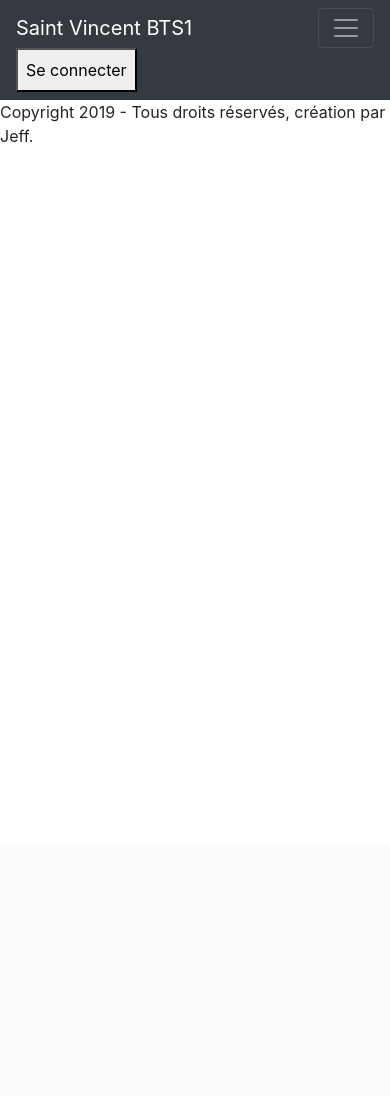
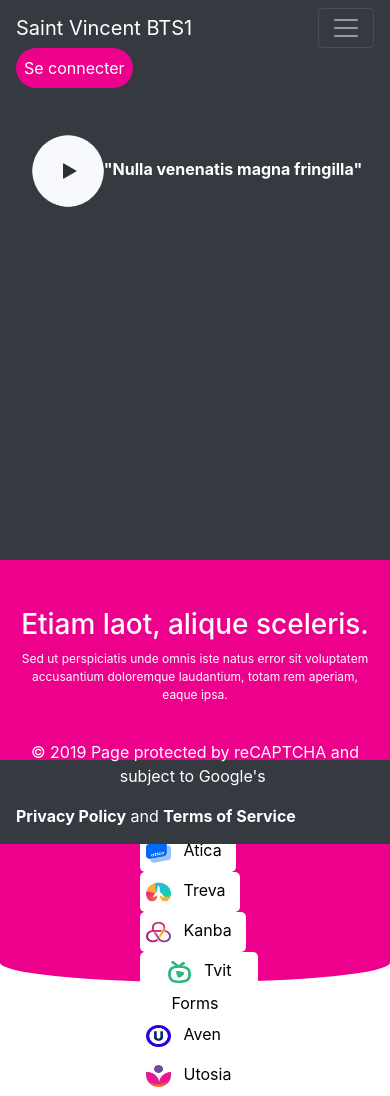
Before and after one commit to Madax60/Live_question, a PHP site: page / in a window 390 px wide. Before the commit the page ends 142 px from the top, so only its background shows below. Run offline with PHP 8.4, Linux system fonts and the light colour scheme.

Commit message:
problème centrage et responsive des logos, footer non finis, navbar probleme inversion en responsive

```diff
--- a/includes/footer.php
+++ b/includes/footer.php
@@ -1,10 +1,14 @@
-<footer>Copyright 2019 - Tous droits réservés, création par Jeff.
+	<footer class="bg-dark fixed-bottom text-center">
 
-	<!-- Optional JavaScript -->
-    <!-- jQuery first, then Popper.js, then Bootstrap JS -->
-    <script src="https://code.jquery.com/jquery-3.4.1.slim.min.js" integrity="sha384-J6qa4849blE2+poT4WnyKhv5vZF5SrPo0iEjwBvKU7imGFAV0wwj1yYfoRSJoZ+n" crossorigin="anonymous"></script>
-    <script src="https://cdn.jsdelivr.net/npm/popper.js@1.16.0/dist/umd/popper.min.js" integrity="sha384-Q6E9RHvbIyZFJoft+2mJbHaEWldlvI9IOYy5n3zV9zzTtmI3UksdQRVvoxMfooAo" crossorigin="anonymous"></script>
-    <script src="https://stackpath.bootstrapcdn.com/bootstrap/4.4.1/js/bootstrap.min.js" integrity="sha384-wfSDF2E50Y2D1uUdj0O3uMBJnjuUD4Ih7YwaYd1iqfktj0Uod8GCExl3Og8ifwB6" crossorigin="anonymous"></script>
+		<!-- Optional JavaScript -->
+	    <!-- jQuery first, then Popper.js, then Bootstrap JS -->
+	    <script src="https://code.jquery.com/jquery-3.4.1.slim.min.js" integrity="sha384-J6qa4849blE2+poT4WnyKhv5vZF5SrPo0iEjwBvKU7imGFAV0wwj1yYfoRSJoZ+n" crossorigin="anonymous"></script>
+	    <script src="https://cdn.jsdelivr.net/npm/popper.js@1.16.0/dist/umd/popper.min.js" integrity="sha384-Q6E9RHvbIyZFJoft+2mJbHaEWldlvI9IOYy5n3zV9zzTtmI3UksdQRVvoxMfooAo" crossorigin="anonymous"></script>
+	    <script src="https://stackpath.bootstrapcdn.com/bootstrap/4.4.1/js/bootstrap.min.js" integrity="sha384-wfSDF2E50Y2D1uUdj0O3uMBJnjuUD4Ih7YwaYd1iqfktj0Uod8GCExl3Og8ifwB6" crossorigin="anonymous"></script>
+	    <div class="row fixed-bottom mx-2 px-2">
+	    	<p> &copy; 2019 Page protected by reCAPTCHA and subject to Google's&nbsp;</p> <p id="gras">Privacy Policy </p> <p>&nbsp;and&nbsp;</p> <p id="gras">Terms of Service</p></p>
+	    </div>
+
 	</footer>
 </body>
 </html>
--- a/includes/header.php
+++ b/includes/header.php
@@ -7,7 +7,7 @@
 
 		<!-- Bootstrap CSS -->
 		<link rel="stylesheet" href="https://stackpath.bootstrapcdn.com/bootstrap/4.4.1/css/bootstrap.min.css" integrity="sha384-Vkoo8x4CGsO3+Hhxv8T/Q5PaXtkKtu6ug5TOeNV6gBiFeWPGFN9MuhOf23Q9Ifjh" crossorigin="anonymous">
-		<link rel="stylesheet" type="text/css" href="style/style.css">
+		<link rel="stylesheet" type="text/css" href="styles/styles.css">
 
 		<title>home page</title>
 	</head>
--- a/index.php
+++ b/index.php
@@ -2,7 +2,40 @@
 
 	require_once('./includes/header.php');
 ?>
-
+	<div class="container-fluid m-0 p-0 bg-dark" id="video">
+		<p class="text-center font-weight-bold pl-1" id="texte-video"><img src="images/iplay.png">"Nulla venenatis magna fringilla"</p>
+	</div>
+	<div class="container-fluid m-0 p-0 text-center">
+		<div class="text-center pt-5" id="partenaires">
+		<h3>Etiam laot, alique sceleris.</h3>
+		<div id="texte-partenaire" class="px-2 mx-2">
+			<p>Sed ut perspiciatis unde omnis iste natus error sit voluptatem accusantium doloremque laudantium, totam rem aperiam, eaque ipsa.</p>
+		</div>
+		<div id="logo-partenaires" class="pt-5 text-center col-xs-12 col-sm-6 col-md-8 col-lg-12">
+			<div class="">
+				<button type="button" class="couleur-marque ml-2 float-left"><img src="images/marque1.jpg" class="py-1 my-1" width="25px" height="30px"> <span class="px-1 mx-1">Kyan Boards</span></button>
+			</div>
+			<div class="">
+				<button type="button" class="couleur-marque ml-2  float-left"><img src="images/marque2.jpg" class="py-1 my-1" width="25px" height="30px"> <span class="px-1 mx-1">Atica</span></button>
+			</div>
+			<div class="">
+				<button type="button" class="couleur-marque ml-2 float-left"><img src="images/marque3.jpg" class="py-1 my-1" width="25px" height="30px"> <span class="px-1 mx-1">Treva</span></button>
+			</div>
+			<div class="">
+				<button type="button" class="couleur-marque ml-2 float-left"><img src="images/marque4.jpg" class="py-1 my-1" width="25px" height="30px"> <span class="px-1 mx-1">Kanba</span></button>
+			</div>
+			<div class="">
+				<button type="button" class="couleur-marque ml-2 float-left"><img src="images/marque5.jpg" class="py-1 my-1" width="25px" height="30px"> <span class="px-1 mx-1">Tvit Forms</span></button>
+			</div>
+			<div class="">
+				<button type="button" class="couleur-marque ml-2 float-left"><img src="images/marque6.jpg" class="py-1 my-1" width="25px" height="30px"> <span class="px-1 mx-1">Aven</span></button>
+			</div>
+			<div class="">
+				<button type="button" class="couleur-marque ml-2 float-left"><img src="images/marque7.jpg" class="py-1 my-1" width="25px" height="30px"> <span class="px-1 mx-1">Utosia</span></button>
+			</div>
+		</div>
+		</div>
+	</div>
 
 <?php
 	require_once('./includes/footer.php');
--- a/styles/styles.css
+++ b/styles/styles.css
@@ -1,10 +1,10 @@
-/*.test{
+#partenaires{
 	border-bottom-left-radius: 800px 80px;
 	border-bottom-right-radius: 800px 80px;
-	color: blue;
-	border: solid;
+	background-color: #ec008c;
 	height: 50vh;
-}*/
+	width: 100%;
+}
 
 .couleur{
 	background-color: #ec008c;
@@ -13,3 +13,42 @@
 	border-radius:20px;
 
 }
+
+#texte-partenaire{
+	font-size: 12px;
+}
+
+#logo-partenaires{
+	width: 40%;
+	margin: auto;
+}
+
+p{
+	color:white;
+}
+h3{
+	color: white;
+}
+
+.couleur-marque{
+	background-color: white;
+	border:none;
+	border-radius:5px;
+
+}
+
+footer{
+	height: 10vh;
+}
+
+#gras{
+	font-weight: bold;
+}
+
+#video{
+	height: 55vh;
+}
+
+#texte-video{
+	padding-top: 10%;
+}
```
Also changed, not shown: images/iplay.png (added), images/marque1.jpg (added), images/marque2.jpg (added), images/marque3.jpg (added), images/marque4.jpg (added), images/marque5.jpg (added), images/marque6.jpg (added), images/marque7.jpg (added).
